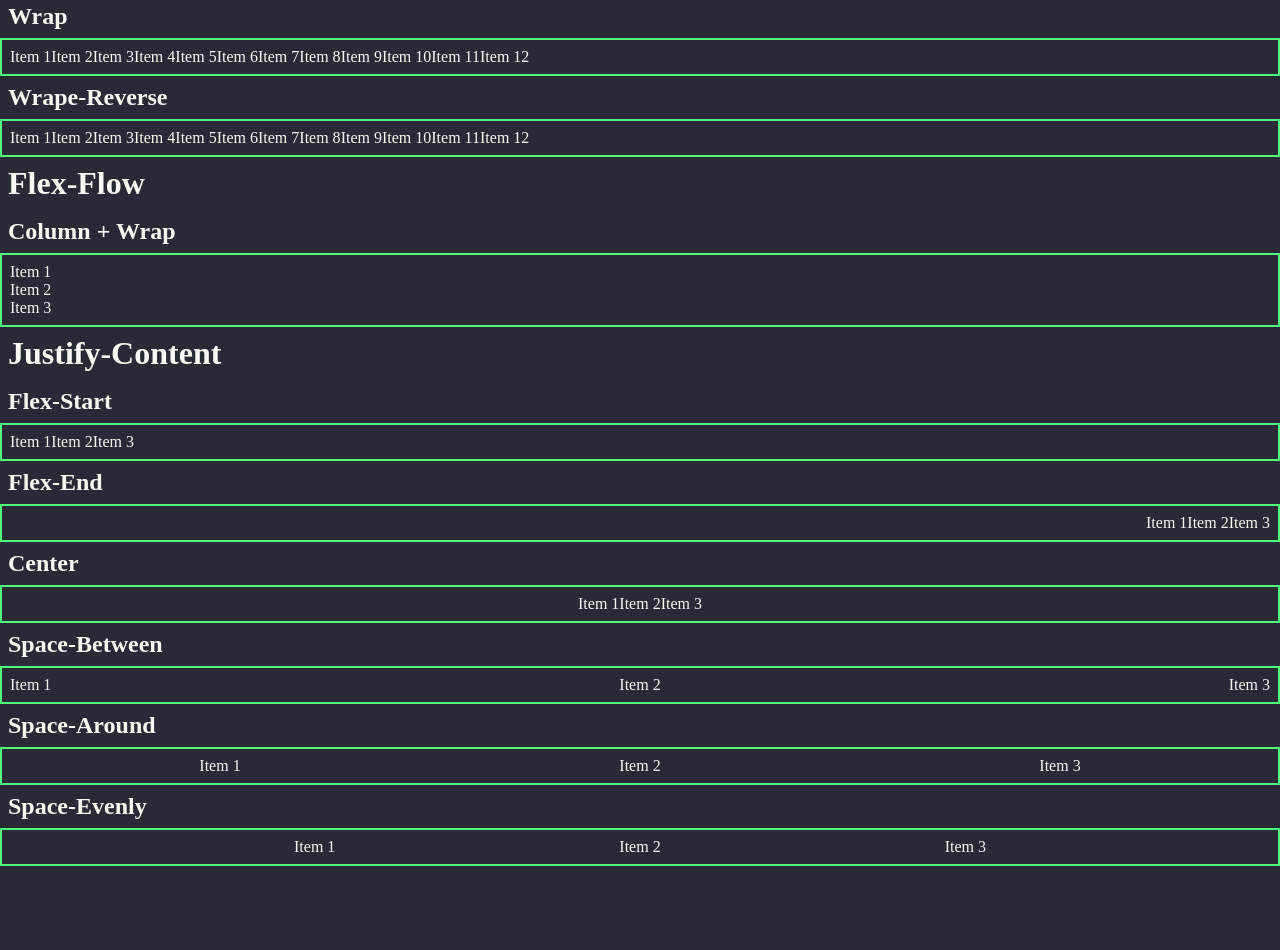
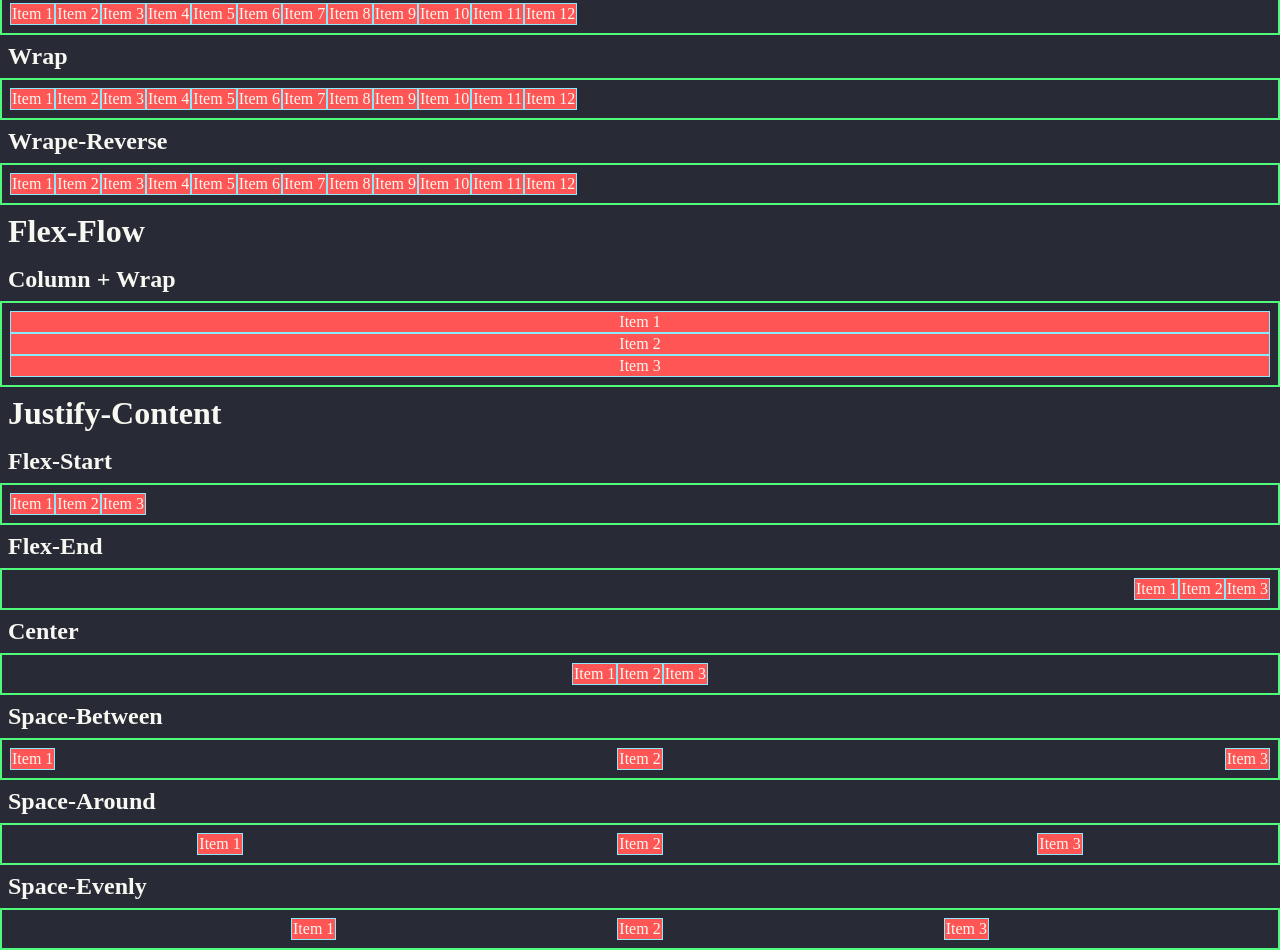
Before and after one commit to drlln/Flexbox, a plain HTML site: page index.html in a window 1280 px wide. Shown: the part 679-1629 px from the top of the page. Before the commit the page ends 1545 px from the top, so only its background shows below. Drawn offline with Linux system fonts and the light colour scheme.

Commit message:
Added styles for items

```diff
--- a/general.css
+++ b/general.css
@@ -15,3 +15,11 @@ body {
     border: 2px solid #50fa7b;
     padding: 0.5rem;
 }
+
+.item {
+    padding: 1px;
+    background-color: #ff5555;
+    color: #f8f8f2;
+    text-align: center;
+    border: 1px solid #8be9fd;
+}
--- a/index.html
+++ b/index.html
@@ -11,139 +11,139 @@
 <body>
     <h1 class="title">Display</h1>
     <div class="flex card">
-        <p>Item 1</p>
-        <p>Item 2</p>
-        <p>Item 3</p>
+        <p class="item">Item 1</p>
+        <p class="item">Item 2</p>
+        <p class="item">Item 3</p>
     </div>
 
     <h1 class="title">flex-direction</h1>
 
     <h2 class="title">Row</h2>
     <div class="flex card row">
-        <p>Item 1</p>
-        <p>Item 2</p>
-        <p>Item 3</p>
+        <p class="item">Item 1</p>
+        <p class="item">Item 2</p>
+        <p class="item">Item 3</p>
     </div>
 
     <h2 class="title">Row-Reverse</h2>
     <div class="flex card row-reverse">
-        <p>Item 1</p>
-        <p>Item 2</p>
-        <p>Item 3</p>
+        <p class="item">Item 1</p>
+        <p class="item">Item 2</p>
+        <p class="item">Item 3</p>
     </div>
 
     <h2 class="title">Column</h2>
     <div class="flex card column">
-        <p>Item 1</p>
-        <p>Item 2</p>
-        <p>Item 3</p>
+        <p class="item">Item 1</p>
+        <p class="item">Item 2</p>
+        <p class="item">Item 3</p>
     </div>
 
     <h2 class="title">Column-Reverse</h2>
     <div class="flex card column-reverse">
-        <p>Item 1</p>
-        <p>Item 2</p>
-        <p>Item 3</p>
+        <p class="item">Item 1</p>
+        <p class="item">Item 2</p>
+        <p class="item">Item 3</p>
     </div>
 
     <h1 class="title">Flex-Wrap</h1>
     <h2 class="title">Nowrap</h2>
     <div class="flex card nowrap">
-        <p>Item 1</p>
-        <p>Item 2</p>
-        <p>Item 3</p>
-        <p>Item 4</p>
-        <p>Item 5</p>
-        <p>Item 6</p>
-        <p>Item 7</p>
-        <p>Item 8</p>
-        <p>Item 9</p>
-        <p>Item 10</p>
-        <p>Item 11</p>
-        <p>Item 12</p>
+        <p class="item">Item 1</p>
+        <p class="item">Item 2</p>
+        <p class="item">Item 3</p>
+        <p class="item">Item 4</p>
+        <p class="item">Item 5</p>
+        <p class="item">Item 6</p>
+        <p class="item">Item 7</p>
+        <p class="item">Item 8</p>
+        <p class="item">Item 9</p>
+        <p class="item">Item 10</p>
+        <p class="item">Item 11</p>
+        <p class="item">Item 12</p>
     </div>
 
     <h2 class="title">Wrap</h2>
     <div class="flex card wrap">
-        <p>Item 1</p>
-        <p>Item 2</p>
-        <p>Item 3</p>
-        <p>Item 4</p>
-        <p>Item 5</p>
-        <p>Item 6</p>
-        <p>Item 7</p>
-        <p>Item 8</p>
-        <p>Item 9</p>
-        <p>Item 10</p>
-        <p>Item 11</p>
-        <p>Item 12</p>
+        <p class="item">Item 1</p>
+        <p class="item">Item 2</p>
+        <p class="item">Item 3</p>
+        <p class="item">Item 4</p>
+        <p class="item">Item 5</p>
+        <p class="item">Item 6</p>
+        <p class="item">Item 7</p>
+        <p class="item">Item 8</p>
+        <p class="item">Item 9</p>
+        <p class="item">Item 10</p>
+        <p class="item">Item 11</p>
+        <p class="item">Item 12</p>
     </div>
 
     <h2 class="title">Wrape-Reverse</h2>
     <div class="flex card wrap-reverse">
-        <p>Item 1</p>
-        <p>Item 2</p>
-        <p>Item 3</p>
-        <p>Item 4</p>
-        <p>Item 5</p>
-        <p>Item 6</p>
-        <p>Item 7</p>
-        <p>Item 8</p>
-        <p>Item 9</p>
-        <p>Item 10</p>
-        <p>Item 11</p>
-        <p>Item 12</p>
+        <p class="item">Item 1</p>
+        <p class="item">Item 2</p>
+        <p class="item">Item 3</p>
+        <p class="item">Item 4</p>
+        <p class="item">Item 5</p>
+        <p class="item">Item 6</p>
+        <p class="item">Item 7</p>
+        <p class="item">Item 8</p>
+        <p class="item">Item 9</p>
+        <p class="item">Item 10</p>
+        <p class="item">Item 11</p>
+        <p class="item">Item 12</p>
     </div>
 
     <h1 class="title">Flex-Flow</h1> <!-- Add all when javascript enabled-->
     <h2 class="title">Column + Wrap</h2>
     <div class="flex card flex-flow">
-        <p>Item 1</p>
-        <p>Item 2</p>
-        <p>Item 3</p>
+        <p class="item">Item 1</p>
+        <p class="item">Item 2</p>
+        <p class="item">Item 3</p>
     </div>
 
     <h1 class="title">Justify-Content</h1>
     <h2 class="title">Flex-Start</h2>
     <div class="flex card flex-start">
-        <p>Item 1</p>
-        <p>Item 2</p>
-        <p>Item 3</p>
+        <p class="item">Item 1</p>
+        <p class="item">Item 2</p>
+        <p class="item">Item 3</p>
     </div>
 
     <h2 class="title">Flex-End</h2>
     <div class="flex card flex-end">
-        <p>Item 1</p>
-        <p>Item 2</p>
-        <p>Item 3</p>
+        <p class="item">Item 1</p>
+        <p class="item">Item 2</p>
+        <p class="item">Item 3</p>
     </div>
 
     <h2 class="title">Center</h2>
     <div class="flex card center">
-        <p>Item 1</p>
-        <p>Item 2</p>
-        <p>Item 3</p>
+        <p class="item">Item 1</p>
+        <p class="item">Item 2</p>
+        <p class="item">Item 3</p>
     </div>
 
     <h2 class="title">Space-Between</h2>
     <div class="flex card space-between">
-        <p>Item 1</p>
-        <p>Item 2</p>
-        <p>Item 3</p>
+        <p class="item">Item 1</p>
+        <p class="item">Item 2</p>
+        <p class="item">Item 3</p>
     </div>
 
     <h2 class="title">Space-Around</h2>
     <div class="flex card space-around">
-        <p>Item 1</p>
-        <p>Item 2</p>
-        <p>Item 3</p>
+        <p class="item">Item 1</p>
+        <p class="item">Item 2</p>
+        <p class="item">Item 3</p>
     </div>
 
     <h2 class="title">Space-Evenly</h2>
     <div class="flex card space-evenly">
-        <p>Item 1</p>
-        <p>Item 2</p>
-        <p>Item 3</p>
+        <p class="item">Item 1</p>
+        <p class="item">Item 2</p>
+        <p class="item">Item 3</p>
     </div>
 
 </body>
--- a/style.css
+++ b/style.css
@@ -67,3 +67,25 @@
 .space-evenly {
     justify-content: space-evenly;
 }
+
+/* align-itens */
+
+.stretch {
+    align-items: stretch;
+}
+
+.ai-flex-start {
+    align-items: flex-start;
+}
+
+.ai-flex-end {
+    align-items: flex-end;
+}
+
+.ai-center {
+    align-items: center;
+}
+
+.ai-baseline {
+    align-items: baseline;
+}
```
